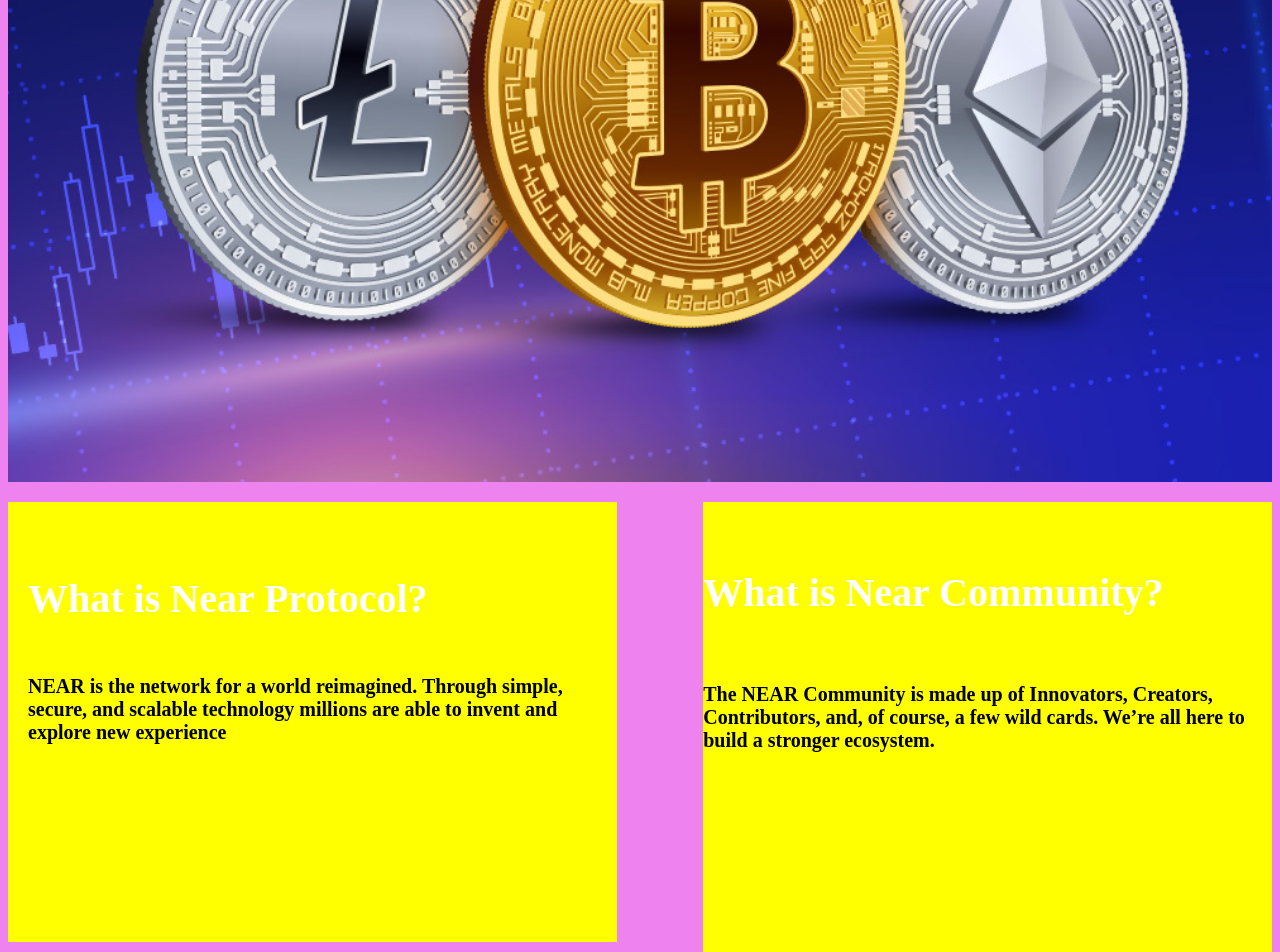
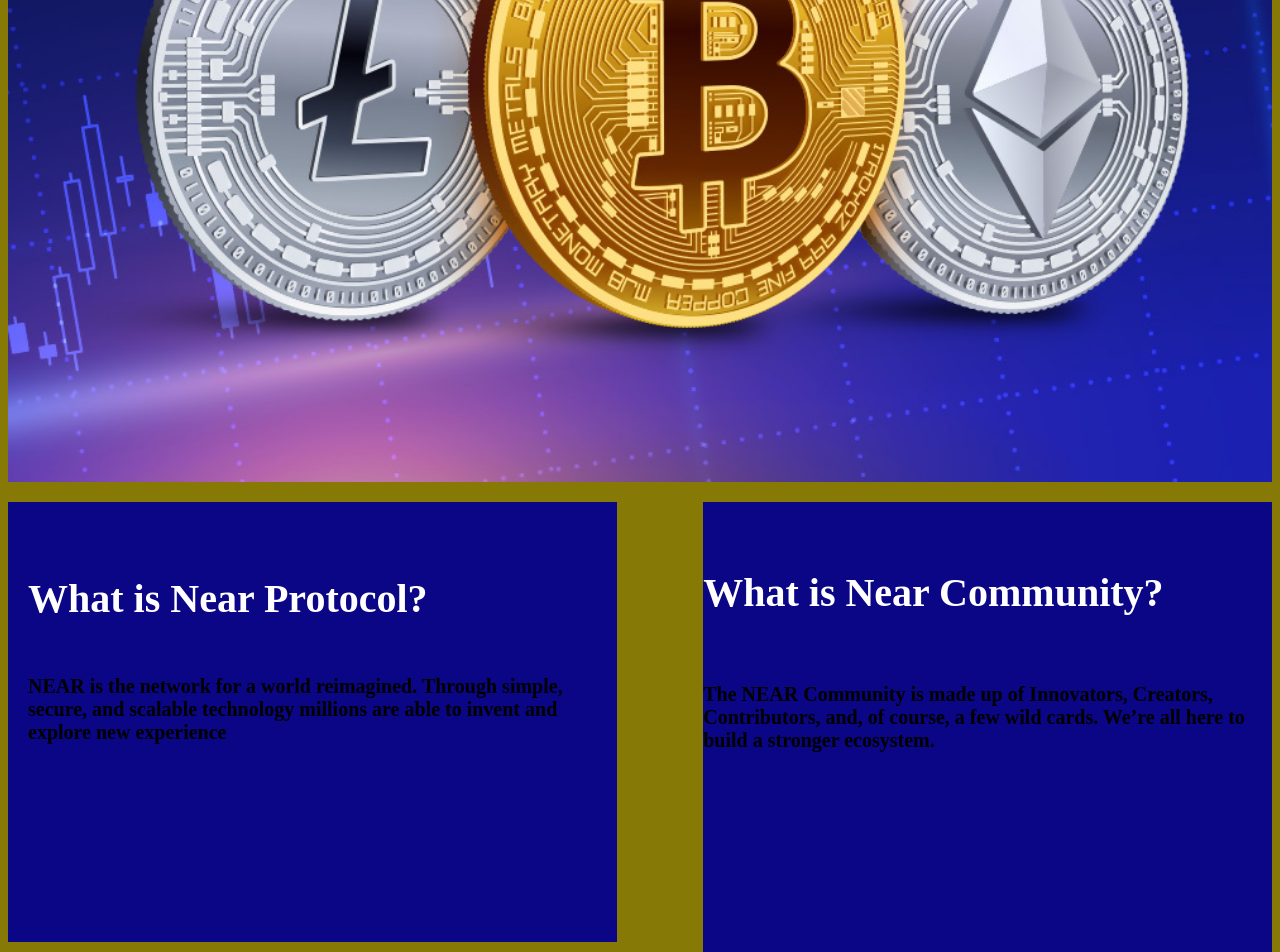
Before and after one commit to Tamizharasan123/web, a plain HTML site: page index.html in a window 1280 px wide. Shown: the part 539-1491 px from the top of the page. Drawn offline with Linux system fonts and the light colour scheme.

Commit message:
Update style.css

```diff
--- a/css/style.css
+++ b/css/style.css
@@ -7,11 +7,11 @@ color:red;
 }
 body
 {
-background-color:violet;
+background-color:#867906;
 }
 #container
 {
-background-color:violet;
+background-color:#867906;
 
 width:100%;
 }
@@ -52,7 +52,7 @@ padding-bottom:20px;
 {
 width:45%;
 height:400px;
-background-color:yellow;
+background-color:#0a0686;
 float:left;
 padding:20px;
 }
@@ -60,7 +60,7 @@ padding:20px;
 {
 width:45%;
 height:450px;
-background-color:yellow;
+background-color:#0a0686;
 float:right;
 }
 .heading
```
